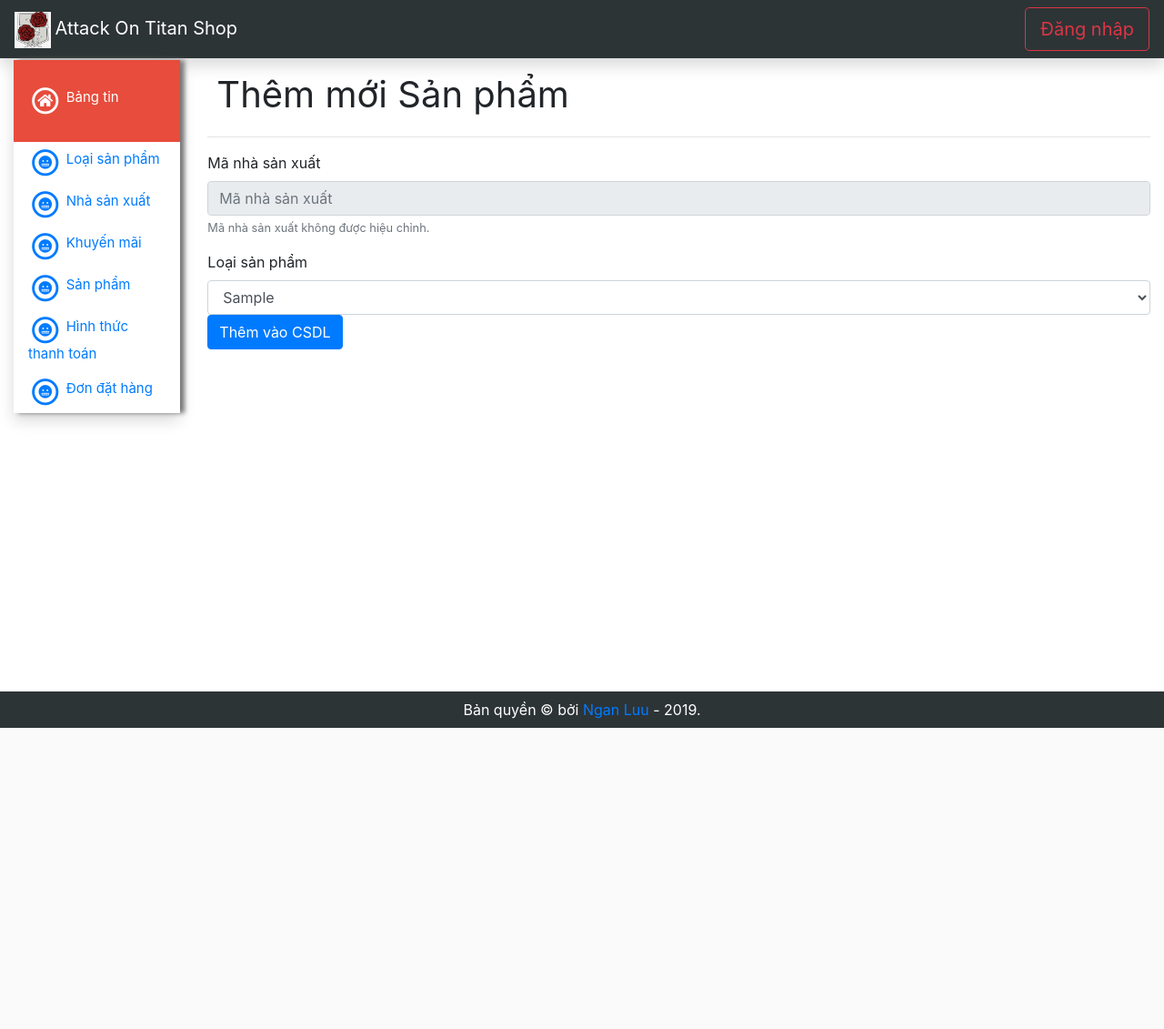
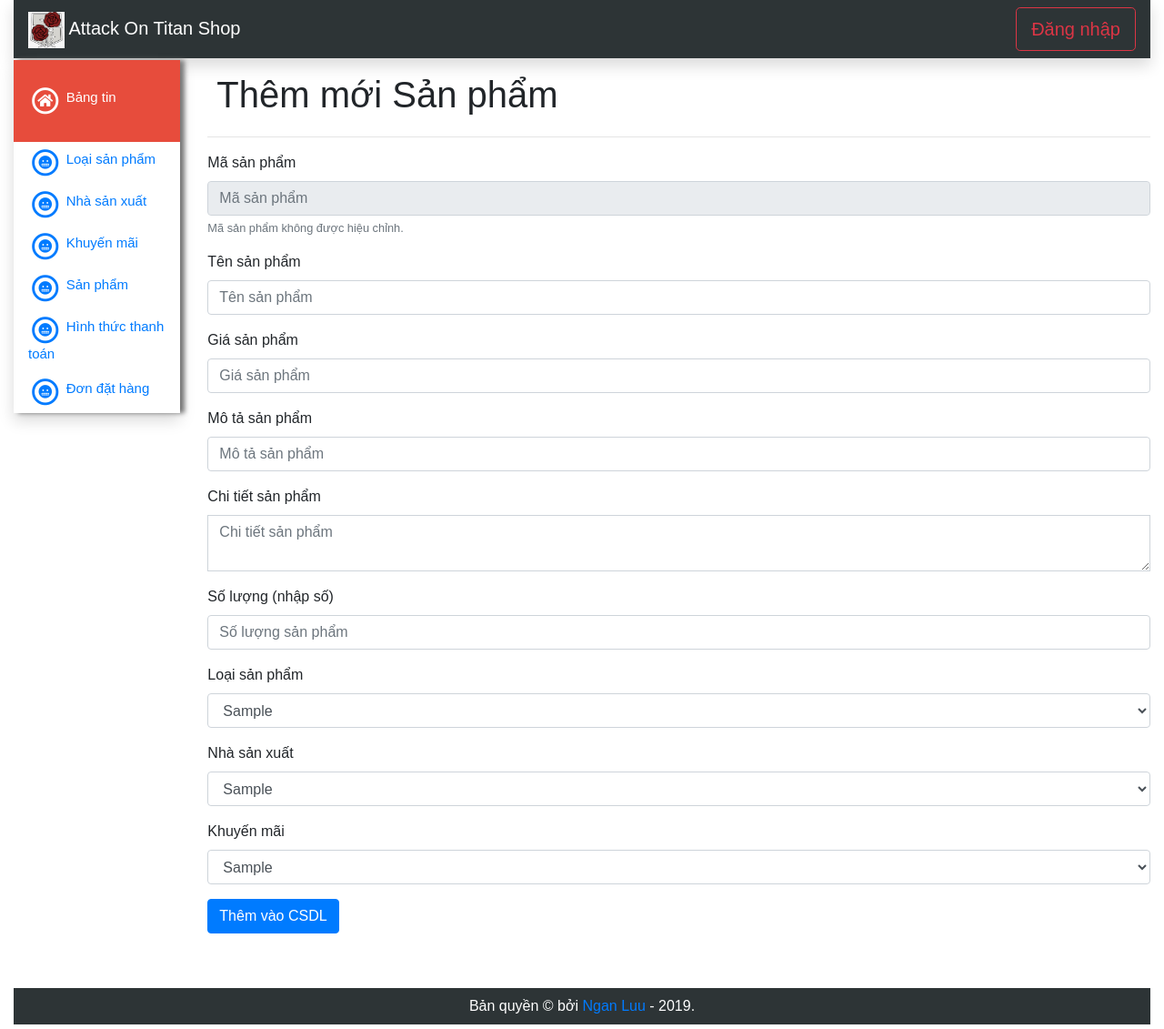
Before and after one commit to lnngana17001/aot-shop, a PHP site: page /trangAdmin/sanPham/them.php in a window 1280 px wide. Shown: the whole page at 91% size. Before the commit the page ends 800 px from the top, so only its background shows below. Run offline with PHP 8.4, Linux system fonts and the light colour scheme; tables that the repository leaves empty or names only in its code hold one stand-in row (values such as "Sample post"); some libraries are stand-ins or nearby versions.

Commit message:
fix layout footer & chức năng 'thêm nhà sản xuất', thêm trang sản phẩm phía admin, thêm chức năng 'thêm sản phẩm mới'
1:45 AM 3/8/2019

```diff
--- a/assets/trangAdmin/css/style.css
+++ b/assets/trangAdmin/css/style.css
@@ -1,22 +1,37 @@
-body {
+html{
+  position:relative;
+  min-height: 100%;
+}
+html,body {
   padding: 0;
   margin: 0;
-    height: 100%;
+  /* height:100%; */
+  font-family: sans-serif;
 }
 #navbar {
   background-color: #2d3436;
 }
-
+#pageContentWrapper
+{
+  margin-bottom:45px;/* Height of footer*/
+}
+#footerwrapper{
+  height: 45px;
+  position: absolute;
+    bottom: 0;
+    left: 0;
+    right: 0;
+}
 footer {
-    height: 40px;
   background-color: #2d3436;
   text-align: center;
   line-height: 40px;
   color: white;
-    margin-top:auto; position:absolute;
-    bottom:0;
-    width: 100%;
 }
+
+
+
+
 
 /*
 --- SIDEBAR ---
--- a/templates/trangAdmin/layouts/includes/footer.html.twig
+++ b/templates/trangAdmin/layouts/includes/footer.html.twig
@@ -1,3 +1 @@
-<div class="container">
     <span>Bản quyền &copy; bởi <a href="https://github.com/lnngana17001">Ngan Luu</a> - 2019.</span>
-</div>
--- a/templates/trangAdmin/layouts/layout.html.twig
+++ b/templates/trangAdmin/layouts/layout.html.twig
@@ -11,13 +11,13 @@
         <link rel="stylesheet" href="/php-project/aot-shop/assets/vendor/bootstrap/css/bootstrap.min.css" />
 
         <!-- Custom css -->
-        <link rel="stylesheet" href="/php-project/aot-shop/assets/trangAdmin/css/style.css" />
+        <link rel="stylesheet" href="/php-project/aot-shop/assets/trangAdmin/css/style.css" rel="stylesheet"/>
 
         <!-- Fontawesome CSS -->
         <link href="/php-project/aot-shop/assets/vendor/fontawesome/css/all.css" rel="stylesheet">
 
         <!-- Animate CSS-->
-        <link rel="stylesheet" href="/php-project/aot-shop/assets/vendor/animate/animate.css">
+        <link rel="stylesheet" href="/php-project/aot-shop/assets/vendor/animate/animate.css" rel="stylesheet"/>
 
         <!-- Block title - Đục lỗ trên giao diện bố cục chung, đặt tên là `title` -->
         <title>AoT |
@@ -29,20 +29,25 @@
     </head>
 
     <body>
-
+    <div class="container-fluid" id="pageContentWrapper">
         <!-- HEADER -->
+        <div class="row">
+            <div class="col-md-12">
                 <header>
                     {{ include('trangAdmin/layouts/includes/header.html.twig') }}
                 </header>
+            </div>
+        </div>
         <!-- END HEADER -->
 
-        <!-- BODY -->
-        <div class="container-fluid">
-            <div class="row">
+        <!-- MIDDLE -->
+        <div class="row" id="middle">
 
             <!-- SIDEBAR  -->
             <div class="col-md-2">
+                <aside>
                 {{ include('trangAdmin/layouts/includes/sidebar.html.twig') }}
+                </aside>
             </div>
             <!-- END SIDEBAR  -->
 
@@ -65,20 +70,34 @@
                         {% endblock %}
                         <!-- End block content -->
                     </div>
-
                 </main>
             </div>
             <!-- END MAIN  -->
 
         </div>
+        <!-- END MIDDLE -->
     </div>
-        <!-- END BODY -->
 
+    <div class="container-fluid" id="footerwrapper">
+        <div class="row">
+            <div class="col-md-12">
                  <!-- FOOTER -->
                 <footer>
                 {{ include('trangAdmin/layouts/includes/footer.html.twig') }}
                 </footer>
                 <!-- END FOOTER -->
+            </div>
+        </div>
+    </div>
+
+
+
+
+
+
+
+
+
 
     <!-- Optional JavaScript -->
     <!-- jQuery first, then Popper.js, then Bootstrap JS -->
--- a/templates/trangAdmin/layouts/nhaSanXuat/them.html.twig
+++ b/templates/trangAdmin/layouts/nhaSanXuat/them.html.twig
@@ -15,7 +15,6 @@ Thêm mới Nhà Sản Xuất
 
 {# Nội dung trong block content #}
 {% block content %}
-
 <form name="frmNhaSanXuat" id="frmNhaSanXuat" method="post" action="/php-project/aot-shop/trangAdmin/NhaSanXuat/them.php">
     <div class="form-group">
         <label for="nsx_ma">Mã nhà sản xuất</label>
--- a/templates/trangAdmin/layouts/sanPham/them.html.twig
+++ b/templates/trangAdmin/layouts/sanPham/them.html.twig
@@ -18,19 +18,64 @@ Thêm mới Sản phẩm
 
 <form name="frmSanPham" id="frmSanPham" method="post" action="/php-project/aot-shop/trangAdmin/sanPham/them.php">
     <div class="form-group">
-        <label for="sp_ma">Mã nhà sản xuất</label>
-        <input type="text" class="form-control" id="sp_ma" name="sp_ma" placeholder="Mã nhà sản xuất" readonly>
-        <small id="sp_maHelp" class="form-text text-muted">Mã nhà sản xuất không được hiệu chỉnh.</small>
+        <label for="sp_ma">Mã sản phẩm</label>
+        <input type="text" class="form-control" id="sp_ma" name="sp_ma" placeholder="Mã sản phẩm" readonly>
+        <small id="sp_maHelp" class="form-text text-muted">Mã sản phẩm không được hiệu chỉnh.</small>
     </div>
-    <div class="formgroup">
+
+    <div class="form-group">
+        <label for="sp_ten">Tên sản phẩm</label>
+        <input type="text" required class="form-control" id="sp_ten" name="sp_ten" placeholder="Tên sản phẩm">
+    </div>
+
+    <div class="form-group">
+        <label for="sp_gia">Giá sản phẩm</label>
+        <input type="number" required class="form-control" id="sp_gia" name="sp_gia" placeholder="Giá sản phẩm">
+    </div>
+
+    <div class="form-group">
+        <label for="sp_motangan">Mô tả sản phẩm</label>
+        <input type="text" required class="form-control" id="sp_motangan" name="sp_motangan" placeholder="Mô tả sản phẩm">
+    </div>
+
+    <div class="form-group">
+        <label for="sp_motachitiet">Chi tiết sản phẩm</label>
+        <textarea class="form-control rounded-0" required id="sp_motachitiet" name="sp_motachitiet" placeholder="Chi tiết sản phẩm"></textarea>
+    </div>
+
+    <div class="form-group">
+        <label for="sp_soluong">Số lượng (nhập số)</label>
+        <input type="number" required class="form-control" id="sp_soluong" name="sp_soluong" placeholder="Số lượng sản phẩm">
+    </div>
+
+    <div class="form-group">
         <label for="lsp_ten">Loại sản phẩm</label>
-        <select class="form-control">
+        <select class="form-control" required id="lsp_ten" name="lsp_ten">
             {% for lsp in danhsachtenloaisanpham %}
             <option value="{{ lsp }}">{{ lsp }}</option>
             {% endfor %}
         </select>
     </div>
+
+    <div class="form-group">
+        <label for="nsx_ten">Nhà sản xuất</label>
+        <select class="form-control" required id="nsx_ten" name="nsx_ten">
+            {% for nsx in danhsachtennhasanxuat %}
+            <option value="{{ nsx }}">{{ nsx }}</option>
+            {% endfor %}
+        </select>
+    </div>
+
+    <div class="form-group">
+        <label for="km_ten">Khuyến mãi</label>
+        <select class="form-control" required id="km_ten" name="km_ten">
+            {% for km in danhsachtenkhuyenmai %}
+            <option value="{{ km }}">{{ km }}</option>
+            {% endfor %}
+        </select>
+    </div>
     <button class="btn btn-primary" name="btnThem">Thêm vào CSDL</button>
+    <div style="padding-top: 60px;"></div>
 </form>
 {% endblock %}
 {# End Nội dung trong block content #}
--- a/trangAdmin/nhaSanXuat/them.php
+++ b/trangAdmin/nhaSanXuat/them.php
@@ -35,4 +35,4 @@ if(isset($_POST['btnThem']))
     }
 
 }
-echo $twig->render('/trangAdmin/layouts/NhaSanXuat/them.html.twig');
+echo $twig->render('/trangAdmin/layouts/nhaSanXuat/them.html.twig');
--- a/trangAdmin/sanPham/them.php
+++ b/trangAdmin/sanPham/them.php
@@ -38,36 +38,43 @@ if(isset($_POST['btnThem']))
     // Lấy dữ liệu người dùng hiệu chỉnh gởi từ REQUEST POST
     $tenspmoi = $_POST['sp_ten'];
     $giaspmoi = $_POST['sp_gia'];
-    $motaspmoi = $_POST['spMoTaNgan'];
-    $chitietspmoi = $_POST['spMoTaChiTiet'];
-    $ngaycapnhatspmoi = $_POST['spNgayCapNhat'];
-    $soluongspmoi = $_POST['spSoLuong'];
-    $tenloaisanpham = $_POST['lspTen'];
-    $tennhasanxuat = $_POST['nsxTen'];
-    $tenkhuyenmai = $_POST['kmTen'];
+    $motaspmoi = $_POST['sp_motangan'];
+    $chitietspmoi = $_POST['sp_motachitiet'];
+    date_default_timezone_set('Asia/Ho_Chi_Minh');
+    $ngaycapnhatspmoi = date('Y/m/d H:i:s');
+    $soluongspmoi = $_POST['sp_soluong'];
+    $tenloaisanpham = $_POST['lsp_ten'];
+    $tennhasanxuat = $_POST['nsx_ten'];
+    $tenkhuyenmai = $_POST['km_ten'];
 
-    if(!empty($tenspmoi) && !empty($giaspmoi) && !empty($motaspmoi) && !empty($chitietspmoi)
-    && !empty($ngaycapnhatspmoi) && !empty($soluongspmoi) && !empty($tenloaisanpham) && !empty($tennhasanxuat) && !empty($tenkhuyenmai))
-    {
+
         // Câu lệnh INSERT
-        $maloaisanpham = mysqli_query($conn, "SELECT lsp_ma FROM `loaisanpham` WHERE lsp_ten = '$tenloaisanpham';");
-        $manhasanxuat = mysqli_query($conn, "SELECT nsx_ma FROM `nhasanxuat` WHERE nsx_ten = '$tennhasanxuat';");
-        $makhuyenmai = mysqli_query($conn, "SELECT km_ma FROM `khuyenmai` WHERE km_ten = '$tenkhuyenmai';");
-        $sql = <<<EOT
-        INSERT INTO `sanpham` (`sp_ten`, `sp_gia`, `sp_mota_ngan`, `sp_mota_chitiet`, `sp_ngaycapnhat`, `sp_soluong`, `lsp_ma`, `nsx_ma`, `km_ma`) VALUES
-	($tenspmoi, $giaspmoi, $motaspmoi, $chitietspmoi, $ngaycapnhatspmoi, $soluongspmoi, $maloaisanpham, $manhasanxuat, $makhuyenmai);
+        $result = mysqli_query($conn, "SELECT lsp_ma FROM `loaisanpham` WHERE lsp_ten = '$tenloaisanpham';");
+        while($row = mysqli_fetch_array($result, MYSQLI_ASSOC))
+        {
+            $maloaisanpham = $row['lsp_ma'];
+        }
+        $result = mysqli_query($conn, "SELECT nsx_ma FROM `nhasanxuat` WHERE nsx_ten = '$tennhasanxuat';");
+        while($row = mysqli_fetch_array($result, MYSQLI_ASSOC))
+        {
+            $manhasanxuat = $row['nsx_ma'];
+        }
+        $result = mysqli_query($conn, "SELECT km_ma FROM `khuyenmai` WHERE km_ten = '$tenkhuyenmai';");
+        while($row = mysqli_fetch_array($result, MYSQLI_ASSOC))
+        {
+            $makhuyenmai = $row['km_ma'];
+        }
+
+$sql = <<<EOT
+INSERT INTO `sanpham` (`sp_ten`, `sp_gia`, `sp_mota_ngan`, `sp_mota_chitiet`, `sp_ngaycapnhat`, `sp_soluong`, `lsp_ma`, `nsx_ma`, `km_ma`)
+VALUES('$tenspmoi', $giaspmoi, '$motaspmoi', '$chitietspmoi', '$ngaycapnhatspmoi', $soluongspmoi, '$maloaisanpham', '$manhasanxuat', '$makhuyenmai');
 EOT;
+
         // Thực thi INSERT
         mysqli_query($conn, $sql);
 
         // Sau khi cập nhật dữ liệu, tự động điều hướng về trang Danh sách
         header('location:index.php');
-    }
-    else
-    {
-        echo '<script type="text/javascript">alert("Thông tin bạn vừa nhập có vẻ có sai sót, mời nhập lại.");</script>';
-
-    }
 
 }
 
@@ -75,5 +82,4 @@ EOT;
 
 // Đóng kết nối
 CloseCon($conn);
-echo $twig->render('/trangAdmin/layouts/sanPham/them.html.twig', ['danhsachtenloaisanpham' => $dsten_lsp],
- ['danhsachtennhasanxuat' => $dsten_nsx], ['danhsachtenkhuyenmai' => $dsten_km]);
+echo $twig->render('/trangAdmin/layouts/sanPham/them.html.twig', ['danhsachtenloaisanpham' => $dsten_lsp, 'danhsachtennhasanxuat' => $dsten_nsx, 'danhsachtenkhuyenmai' => $dsten_km]);
```
Also changed, not shown: trangAdmin/sanPham/index.php (+5 -5 lines). Lines whose indentation alone changed are shown as unchanged.
